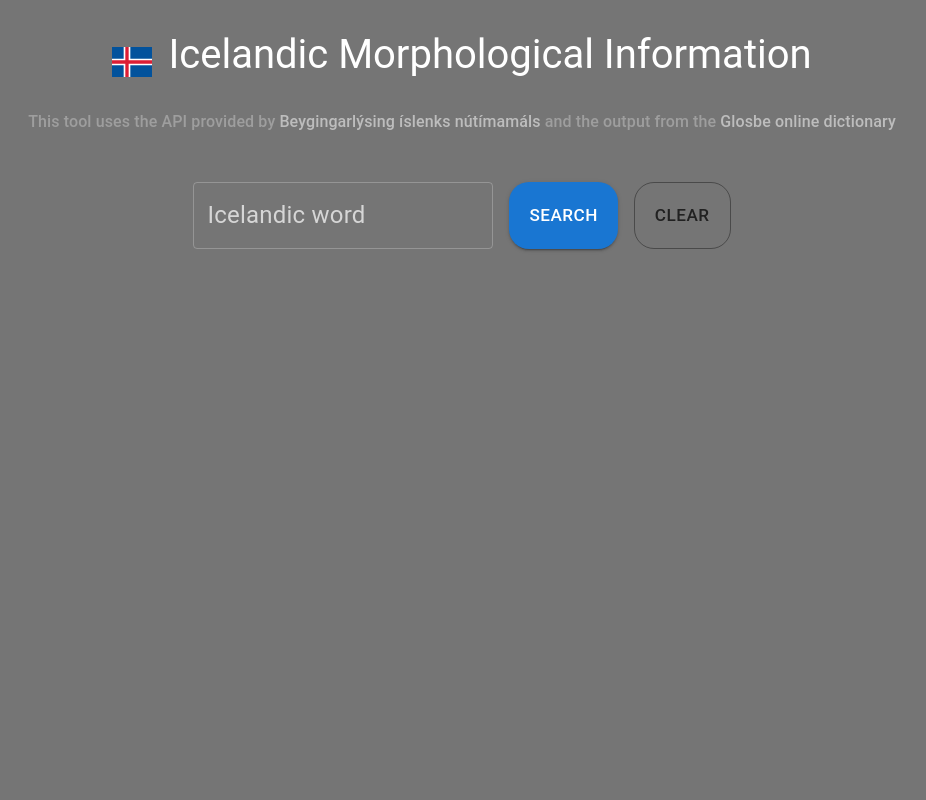
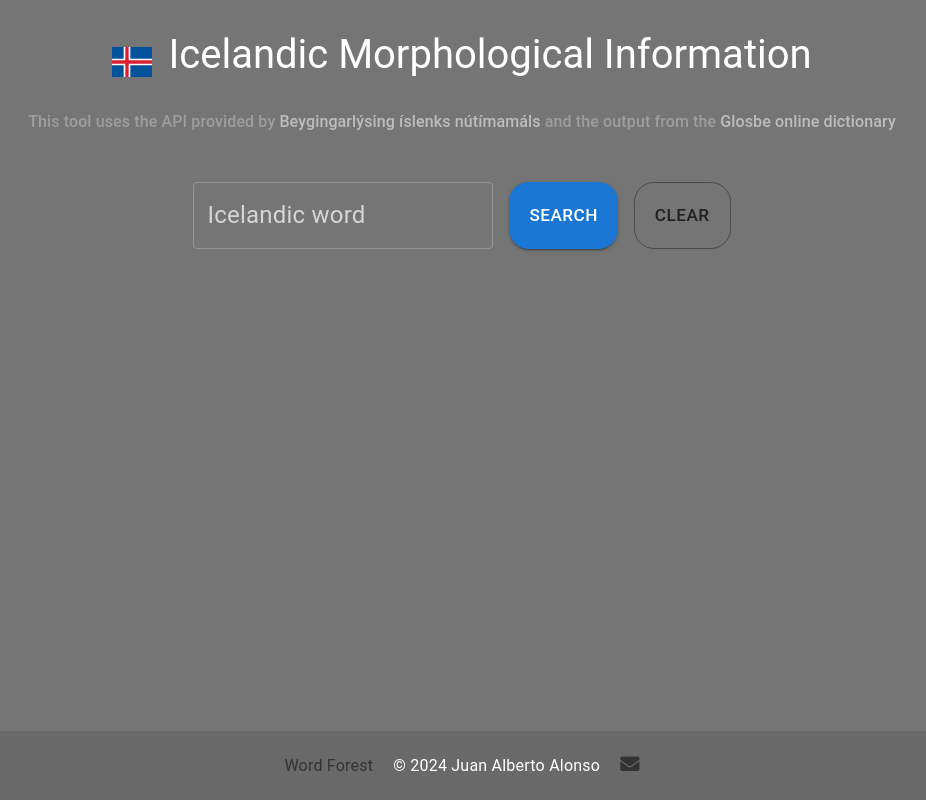
Before and after one commit to tervingo/ordasafn, a React (Create React App) app in the folder frontend/: page / in a window 1280 px wide. Shown: the whole page, without its empty margins (178-1104 px from the left). Built offline with nearby package versions, Linux system fonts and the light colour scheme.

Commit message:
Ready to deploy as ordaskogur.com at Netlify

```diff
--- a/frontend/public/index.html
+++ b/frontend/public/index.html
@@ -15,6 +15,7 @@
       user's mobile device or desktop. See https://developers.google.com/web/fundamentals/web-app-manifest/
     -->
     <link rel="manifest" href="%PUBLIC_URL%/manifest.json" />
+    <link rel="stylesheet" href="https://cdnjs.cloudflare.com/ajax/libs/font-awesome/5.15.3/css/all.min.css">
     <!--
       Notice the use of %PUBLIC_URL% in the tags above.
       It will be replaced with the URL of the `public` folder during the build.
@@ -24,7 +25,7 @@
       work correctly both with client-side routing and a non-root public URL.
       Learn how to configure a non-root public URL by running `npm run build`.
     -->
-    <title>React App</title>
+    <title>Orðaskógur</title>
   </head>
   <body>
     <noscript>You need to enable JavaScript to run this app.</noscript>
@@ -39,5 +40,14 @@
       To begin the development, run `npm start` or `yarn start`.
       To create a production bundle, use `npm run build` or `yarn build`.
     -->
+
+    <footer>
+      <div class="footer-content" >
+        <a href="ordaskogur.com" target="_blank">Word Forest</a>
+        <p>&copy; 2024 Juan Alberto Alonso</p>
+        <a href="mailto:ordaskogur@gmail.com" class="email-icon" aria-label="Send email">
+          <i class="fas fa-envelope"></i>
+      </div>
+    </footer>
   </body>
 </html>
--- a/frontend/src/ordasafn.css
+++ b/frontend/src/ordasafn.css
@@ -3,3 +3,45 @@
     background-color: whitesmoke;
     padding: 1em;
 }
+
+footer {
+    background-color: dimgray ;
+    padding: 20px;
+    text-align: center;
+    position: fixed;
+    bottom: 0;
+    width: 100%;
+    font-size: 1rem;
+}
+
+.footer-content {
+    display: flex;
+    flex-direction: row;
+    justify-content: center;
+    align-items: center;
+    text-decoration: none;
+
+  }
+
+  .footer-content a, .footer-content p {
+    margin: 0 10px;
+  }
+
+  .footer-content a {
+    color: #333; /* Grey color */
+    text-decoration: none; /* Removes underline */
+  }
+
+  /* Optional: style for link on hover */
+  .footer-content a:hover {
+    color: #111; /* Darker grey on hover */
+  }
+
+  .email-icon {
+    font-size: 1.2em;
+    color: #666;
+  }
+
+  .email-icon:hover {
+    color: #333;
+  }
```
Also changed, not shown: 1 other file (tests, documents, lock files or other folders).
